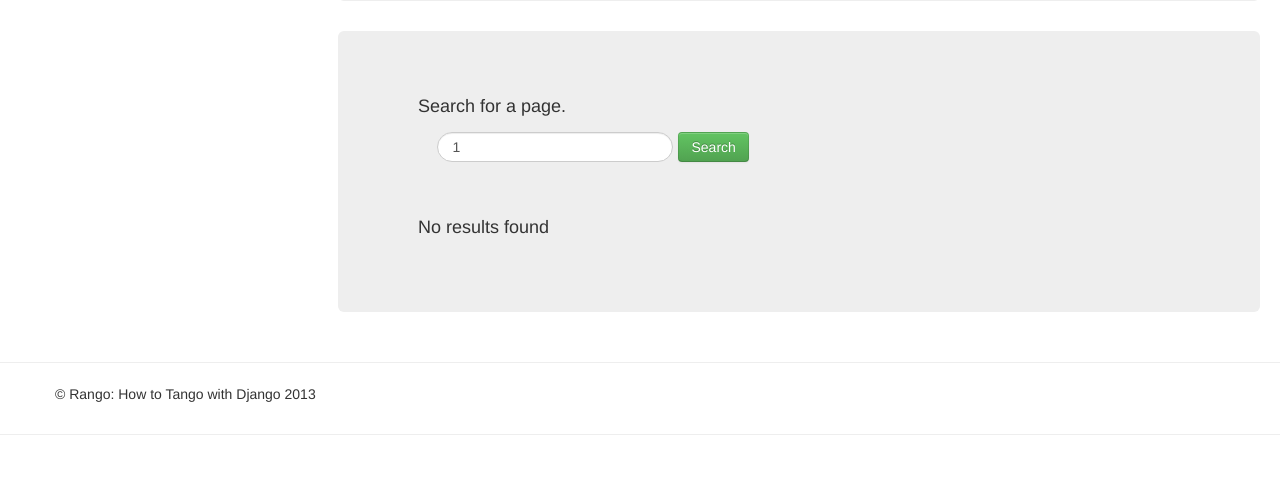
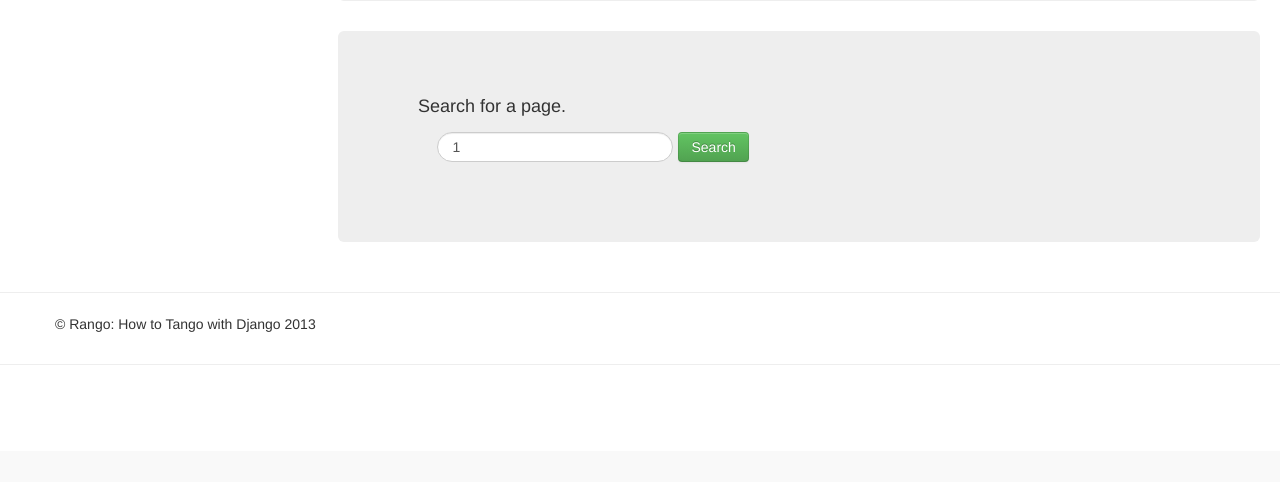
Before and after one commit to tonbaharry/tango_with_django, a Django app: page /rango/category/1 in a window 1280 px wide. Shown: the part 349-831 px from the top of the page. After the commit the page ends 681 px from the top, so only its background shows below. Run offline with Django 3.2, Linux system fonts and the light colour scheme; data that the repository does not hold is empty.

```diff
--- a/tango_with_django_project/templates/rango/category.html
+++ b/tango_with_django_project/templates/rango/category.html
@@ -62,9 +62,7 @@
 			</li>
 		{% endfor %}
 		</ol>
-    {% else %}
-        <br/>
-        <p>No results found</p>
+
 	{% endif %}
 	</div>
 
```
